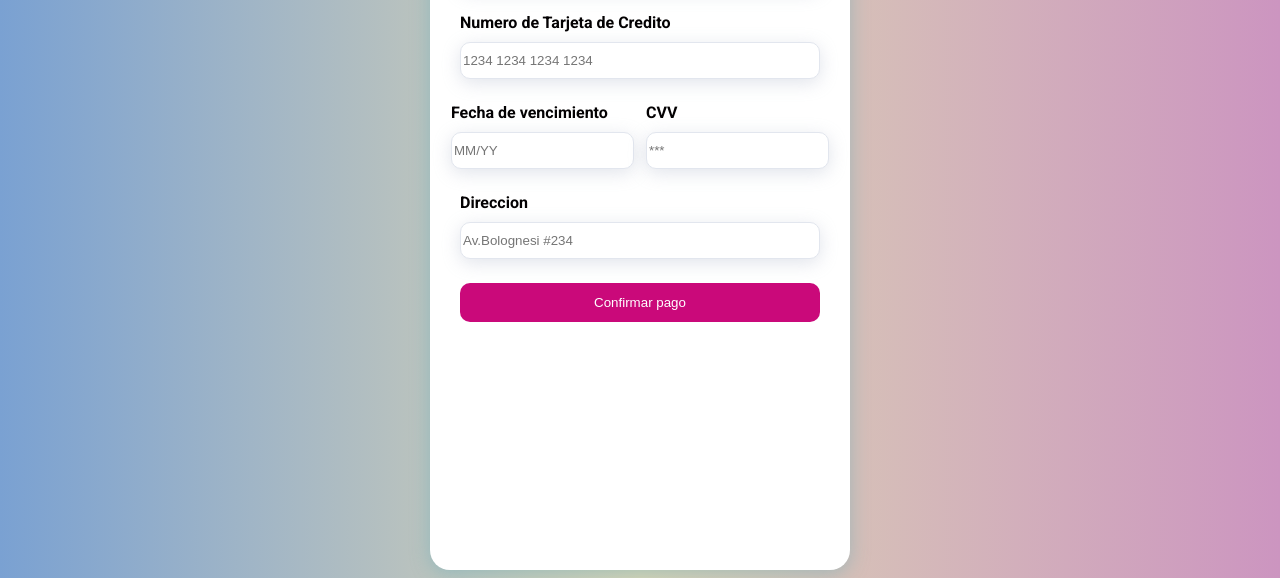
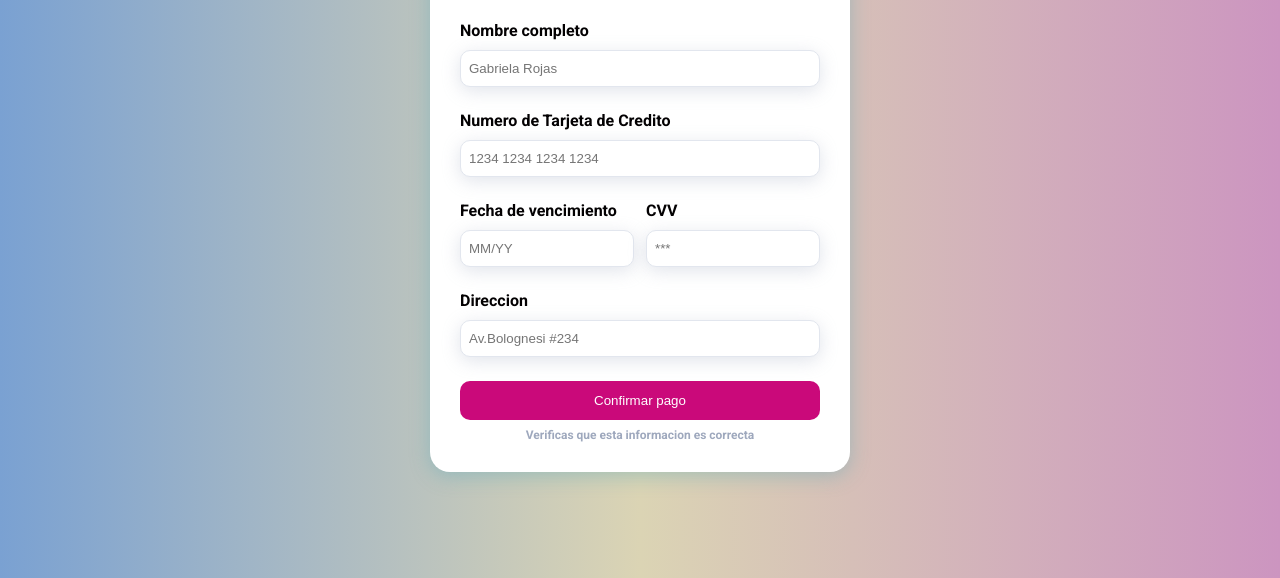
Before and after one commit to GabrielaDelPilarR/Formulario-de-pagos, a plain HTML site: page index.html in a window 1280 px wide. Shown: the part 238-816 px from the top of the page. Drawn offline with Linux system fonts and the light colour scheme.

Commit message:
Add files via upload

```diff
--- a/css/index.css
+++ b/css/index.css
@@ -18,6 +18,7 @@ body {
   font: var(--heading1);
   display:flex;
   justify-content: center;
+  align-items: center;
 }
 
 p {
@@ -32,7 +33,18 @@ input {
   box-shadow: 0px 4px 18px rgba(158, 168, 189, 0.31);
   border-radius: 10px;
   padding-block: 10px;
+  padding-inline: 0.5rem;
+  width:100%;
+  box-sizing: border-box;
+}
 
+h6 {
+  margin:0;
+  text-align: center;
+  color: var(--grey);
+  font-size: 12px;
+  font-family: var(--text2regular);
+  margin-top: 8px;
 }
 
 .pay-form {
--- a/index.html
+++ b/index.html
@@ -43,6 +43,7 @@
       </div>
       <button> Confirmar pago</button>
     </form>
+    <h6>Verificas que esta informacion es correcta</h6>
   </div>
 </body>
 
```
